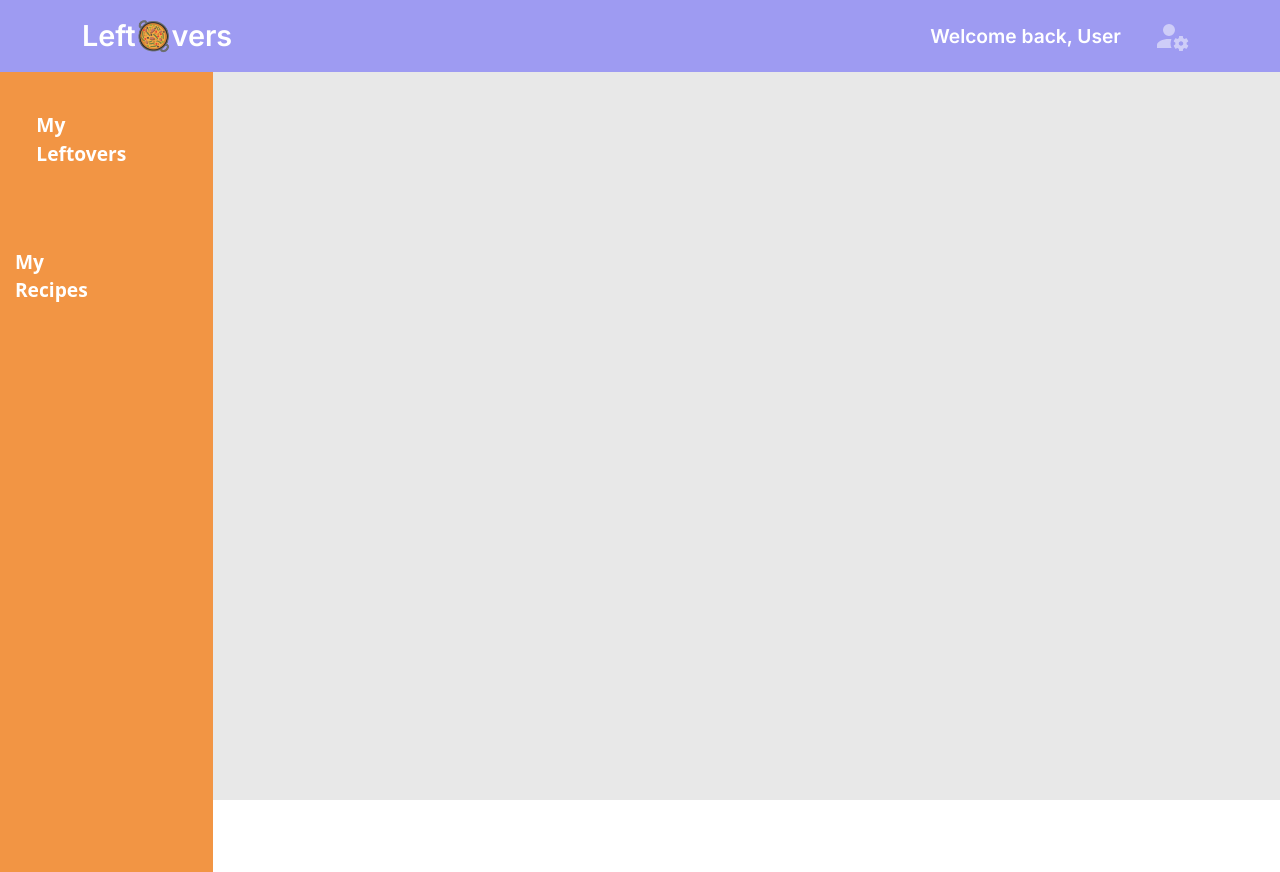
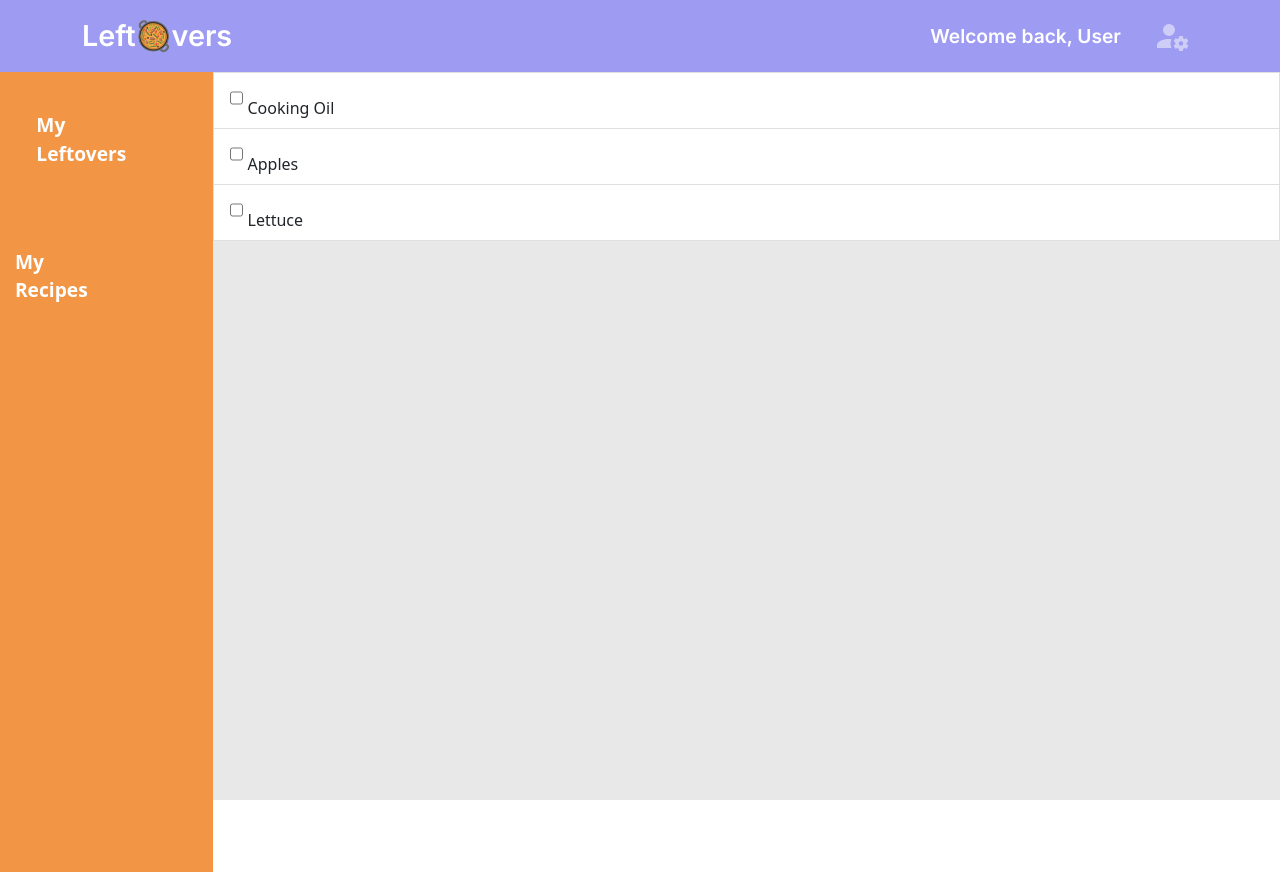
Before and after one commit to Totalreine/Leftovers-App, a React (Create React App) app in the folder Frontend/: page /shoppinglist in a window 1280 px wide. Built offline with nearby package versions, Linux system fonts and the light colour scheme.

Commit message:
setup shopping list items for shoppinglist route/page

```diff
--- a/Frontend/src/components/ShoppingListComp.js
+++ b/Frontend/src/components/ShoppingListComp.js
@@ -1,12 +1,10 @@
 import ListGroup from 'react-bootstrap/ListGroup';
+import ShoppingListItem from './ShoppingListItem';
 
 function ShoppingListComp() {
   return (
     <ListGroup variant="flush">
-      <ListGroup.Item>Cras justo odio</ListGroup.Item>
-      <ListGroup.Item>Dapibus ac facilisis in</ListGroup.Item>
-      <ListGroup.Item>Morbi leo risus</ListGroup.Item>
-      <ListGroup.Item>Porta ac consectetur ac</ListGroup.Item>
+    <ShoppingListItem/>
     </ListGroup>
   );
 }
--- a/Frontend/src/components/ShoppingListItem.js
+++ b/Frontend/src/components/ShoppingListItem.js
@@ -4,8 +4,8 @@ function ShoppingListItem() {
   const shoppingList = ["Cooking Oil", "Apples", "Lettuce"];
   return (
     <div>
-    {shoppingList.map((item, index) => (
-      <ListGroup.Item>  <input value={item} type="checkbox" /> {item[index]} </ListGroup.Item>
+    {shoppingList.map((item) => (
+      <ListGroup.Item>  <input value={item} type="checkbox" /> {item} </ListGroup.Item>
    ))}
    </div>
   );
--- a/Frontend/src/routes/ShoppingList.js
+++ b/Frontend/src/routes/ShoppingList.js
@@ -4,6 +4,7 @@ import NavBar from "../components/NavBar";
 import SideBar from "../components/SideBar";
 import "bootstrap/dist/css/bootstrap.min.css";
 import './ShoppingList.css'
+import ShoppingListComp from "../components/ShoppingListComp";
 
 
 function ShoppingList() {
@@ -15,6 +16,7 @@ function ShoppingList() {
         <SideBar />
         </Col>
         <Col md={10}>
+        <ShoppingListComp/>
         </Col>
       </Row>
 
```
